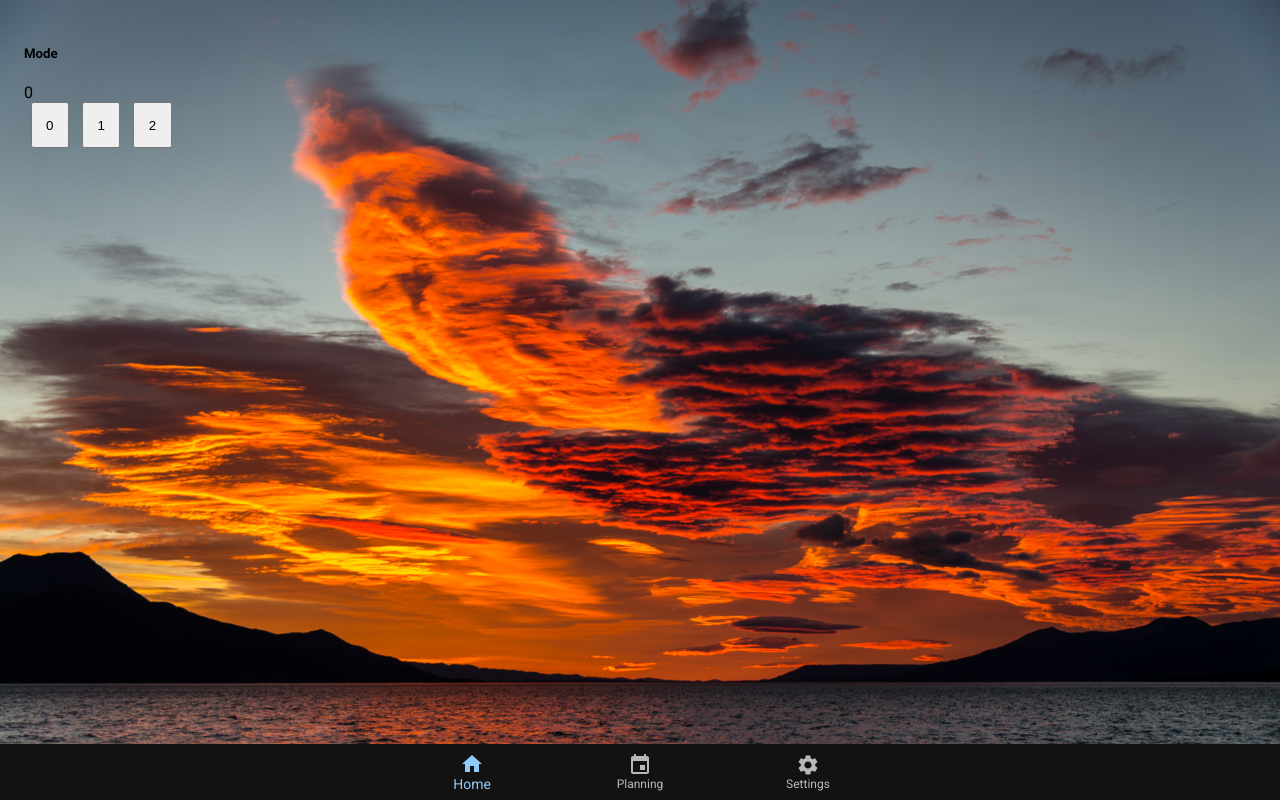
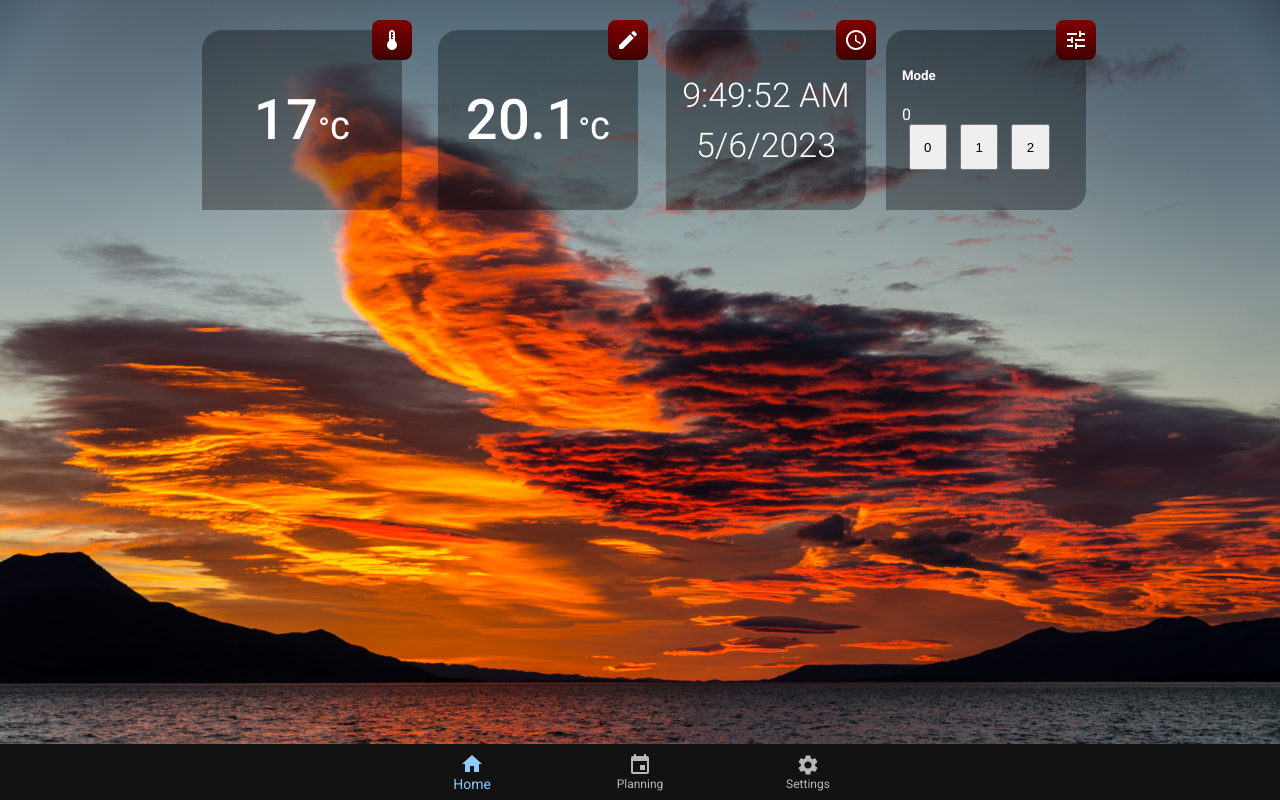
Before and after one commit to Fox-2k/domofox, a Next.js app in the folder react/: page / in a window 1280 px wide. Built offline with nearby package versions, Linux system fonts and the light colour scheme; no server answers.

Commit message:
Adding components

```diff
--- /dev/null
+++ b/react/src/components/averageTemp.tsx
@@ -0,0 +1,12 @@
+import { useState } from 'react'
+
+import ThermostatIcon from '@mui/icons-material/Thermostat';
+import Block from "./block";
+import ValueBlock from '@/components/valueBlock';
+
+export default function AverageTemp() {
+    const [virtualTemp, setVirtualTemp] = useState(17)
+    return (
+        <ValueBlock icon={<ThermostatIcon />} value={virtualTemp} unit='°C' editable={false} />
+    )
+}
--- /dev/null
+++ b/react/src/components/block.tsx
@@ -0,0 +1,48 @@
+import { SxProps } from "@mui/material"
+import Box from "@mui/material/Box"
+
+interface BlockProps {
+    sx?: SxProps,
+    height?: number
+    width?: number,
+    children: React.ReactNode,
+    icon: React.ReactNode
+}
+
+export default function Block({ sx, height, width, children, icon } : BlockProps) {
+    return (
+        <Box
+            sx={{
+                position: 'relative',
+                bgcolor: '#00000055',
+                borderTopLeftRadius: 20,
+                borderBottomRightRadius: 20,
+                p: 2,
+                mx: '10px',
+                height: height ?? 180,
+                width: width ?? 200,
+                color: 'text.primary',
+                ...sx
+            }}
+        >
+            <Box
+                sx={{
+                    position: 'absolute',
+                    display: 'flex',
+                    alignItems: 'center',
+                    justifyContent: 'center',
+                    top: -10,
+                    right: -10,
+                    height: 40,
+                    width: 40,
+                    background: 'linear-gradient(0deg,#400000,maroon)',
+                    borderRadius: 2,
+                    textAlign: 'center'
+                }}
+            >
+                {icon}
+            </Box>
+            {children}
+        </Box>
+    )
+}
--- /dev/null
+++ b/react/src/components/clock.tsx
@@ -0,0 +1,48 @@
+import { useRef, useEffect, useState } from 'react'
+
+import Block from "./block";
+import AccessTimeIcon from '@mui/icons-material/AccessTime';
+
+
+function setImmediateInterval(fn: () => void, delay: number): NodeJS.Timer {
+    if(typeof fn === "function") fn()
+    return setInterval(fn, delay)
+}
+
+export default function Clock() {
+    const timer = useRef<NodeJS.Timer>()
+    const [dateTime, setDateTime] = useState({
+        date: "--:--:--",
+        time: "--/--/----",
+    })
+
+    const updateTime = () => {
+        const now = new Date()
+        setDateTime({
+            time: now.toLocaleTimeString(),
+            date: now.toLocaleDateString()
+        })
+    }
+
+    useEffect(() => {
+        timer.current = setImmediateInterval(updateTime,1000)
+        return () => clearTimeout(timer.current)
+    }, [])
+
+    return (
+        <Block
+            sx={{
+                display: "flex",
+                flexDirection: "column",
+                alignItems: 'center',
+                justifyContent: 'center',
+                fontWeight: "100",
+                fontSize: 34
+            }}
+            icon={<AccessTimeIcon />}
+        >
+            <div style={{marginBottom: '10px'}}>{dateTime.time}</div>
+            <div>{dateTime.date}</div>
+        </Block>
+    )
+}
--- /dev/null
+++ b/react/src/components/home.tsx
@@ -0,0 +1,22 @@
+import Box from "@mui/material/Box"
+import Clock from '@/components/clock';
+import Mode from '@/components/mode'
+import AverageTemp from "./averageTemp";
+import SetPointTemp from "./setPointTemp";
+
+export default function Home() {
+    return (
+        <Box
+            sx={{
+                display: 'flex',
+                justifyContent: 'center',
+                alignItems: 'center'
+            }}
+        >
+            <AverageTemp />
+            <SetPointTemp />
+            <Clock />
+            <Mode />
+        </Box>
+    )
+}
--- a/react/src/components/mode.tsx
+++ b/react/src/components/mode.tsx
@@ -1,13 +1,17 @@
-
 import { useSelector, useDispatch } from "react-redux"
 import { updateMode, getMode } from "@/features/status/statusSlice"
+
 import styles from "@/styles/Mode.module.css"
+
+import TuneIcon from '@mui/icons-material/Tune';
+import Block from "@/components/block"
 
 export default function Mode() {
     const mode = useSelector(getMode)
     const dispatch = useDispatch()
 
-    return (<div>
+    return (
+        <Block icon={<TuneIcon />}>
             <h5>Mode</h5>
             <div>{mode}</div>
             <div>{
@@ -15,5 +19,6 @@ export default function Mode() {
                     <button className={styles.btn} key={numMode} onClick={() => dispatch(updateMode(numMode))}>{numMode}</button>
                 ))
             }</div>
-    </div>)
+        </Block>
+    )
 }
--- /dev/null
+++ b/react/src/components/setPointTemp.tsx
@@ -0,0 +1,12 @@
+import { useState } from 'react'
+
+import ValueBlock from "./valueBlock";
+import EditIcon from '@mui/icons-material/Edit';
+
+export default function SetPointTemp() {
+    const [virtualTemp, setVirtualTemp] = useState(17)
+
+    return (
+        <ValueBlock icon={<EditIcon />} value={20.1} unit="°C" editable={true} />
+    )
+}
--- /dev/null
+++ b/react/src/components/valueBlock.tsx
@@ -0,0 +1,95 @@
+import { useState } from 'react'
+
+import Dialog from '@mui/material/Dialog';
+import DialogTitle from '@mui/material/DialogTitle';
+import Box from "@mui/material/Box"
+import Button from '@mui/material/Button';
+
+import Block from "./block";
+
+
+interface EditValueDialogProps {
+    onClose: Function,
+    initialValue: number,
+    open: boolean
+}
+
+interface valueBlockProps {
+    icon: React.ReactNode,
+    value: number,
+    unit?: string,
+    editable?: boolean
+}
+
+function EditValueDialog({ onClose, initialValue, open} : EditValueDialogProps) {
+    const [value, setValue] = useState(initialValue)
+
+    const handleClose = () => {
+        onClose(undefined)
+    }
+
+    const handleValidate = () => {
+        onClose(value)
+    }
+
+    return (
+        <Dialog onClose={handleClose} open={open}>
+            <DialogTitle sx={{ textAlign: "center", fontSize: 50, p:0 }}>{value}</DialogTitle>
+            <Box sx={{ display: 'flex' }} >
+                <Button sx={{ m: 2, minWidth: 150, minHeight: 50 }} variant="contained">--</Button>
+                <Button sx={{ m: 2, minWidth: 150, minHeight: 50 }} variant="contained">++</Button>
+            </Box>
+            <Box sx={{ display: 'flex' }} >
+                <Button sx={{ m: 2, minWidth: 150, minHeight: 50 }} variant="contained">-</Button>
+                <Button sx={{ m: 2, minWidth: 150, minHeight: 50 }} variant="contained">+</Button>
+            </Box>
+        </Dialog>
+    )
+}
+
+export default function ValueBlock({ icon, value, unit, editable } : valueBlockProps) {
+    const [openDialog, setOpenDialog] = useState(false)
+
+    const handleClickOpen = () => {
+        console.log("open")
+        editable && setOpenDialog(true)
+    }
+
+    const handleClose = (newValue: number) => {
+        setOpenDialog(false)
+        if(newValue != undefined)
+            console.log("close and new value = ", newValue)
+        else
+            console.log("close and cancelled")
+
+    }
+
+    return (
+        <>
+            <Button onClick={handleClickOpen}>
+                <Block
+                    icon={icon}
+                    sx={{
+                        display: "flex",
+                        flexDirection: "column",
+                        alignItems: 'center',
+                        justifyContent: 'center',
+                        fontSize: 56,
+                        cursor: editable ? "pointer" : "inherit",
+                    }}
+                >
+                    <Box
+                        sx={{
+                            display: "flex",
+                            alignItems: 'baseline',
+                        }}
+                    >
+                        <div>{value}</div>
+                        <div style={{fontSize: 30}}>{unit ?? ""}</div>
+                    </Box>
+                </Block>
+            </Button>
+            <EditValueDialog initialValue={value} open={openDialog} onClose={handleClose}/>
+        </>
+    )
+}
--- a/react/src/features/status/statusSaga.ts
+++ b/react/src/features/status/statusSaga.ts
@@ -4,6 +4,7 @@ import axios from "axios"
 
 function* fetchModeFromApi() {
     try {
+        if(typeof document === "undefined") return
         const { data } = yield call(axios.get, `http://${document.location.hostname}:3000/api/mode`)
         yield put(modeFetched(data.value))
     } catch (error) {
--- a/react/src/pages/index.tsx
+++ b/react/src/pages/index.tsx
@@ -3,7 +3,9 @@ import type { NextPage } from 'next'
 import { ThemeProvider, createTheme } from '@mui/material/styles'
 
 import Layout from '@/components/layout'
-import Mode from '@/components/mode'
+import Home from '@/components/home'
+import Planning from './planning'
+import Settings from './settings'
 
 const darkTheme = createTheme({
   palette: {
@@ -16,9 +18,9 @@ const IndexPage: NextPage = () => {
   return (
     <ThemeProvider theme={darkTheme}>
       <Layout
-        homeContent ={<Mode />}
-        planningContent ={<h1>Planning</h1>}
-        settingsContent ={<h2>Settings</h2>}
+        homeContent ={<Home />}
+        planningContent ={<Planning />}
+        settingsContent ={<Settings />}
       />
     </ThemeProvider>
   )
```
Also changed, not shown: react/src/components/localNavigation.tsx (deleted). Lines whose indentation alone changed are shown as unchanged.
